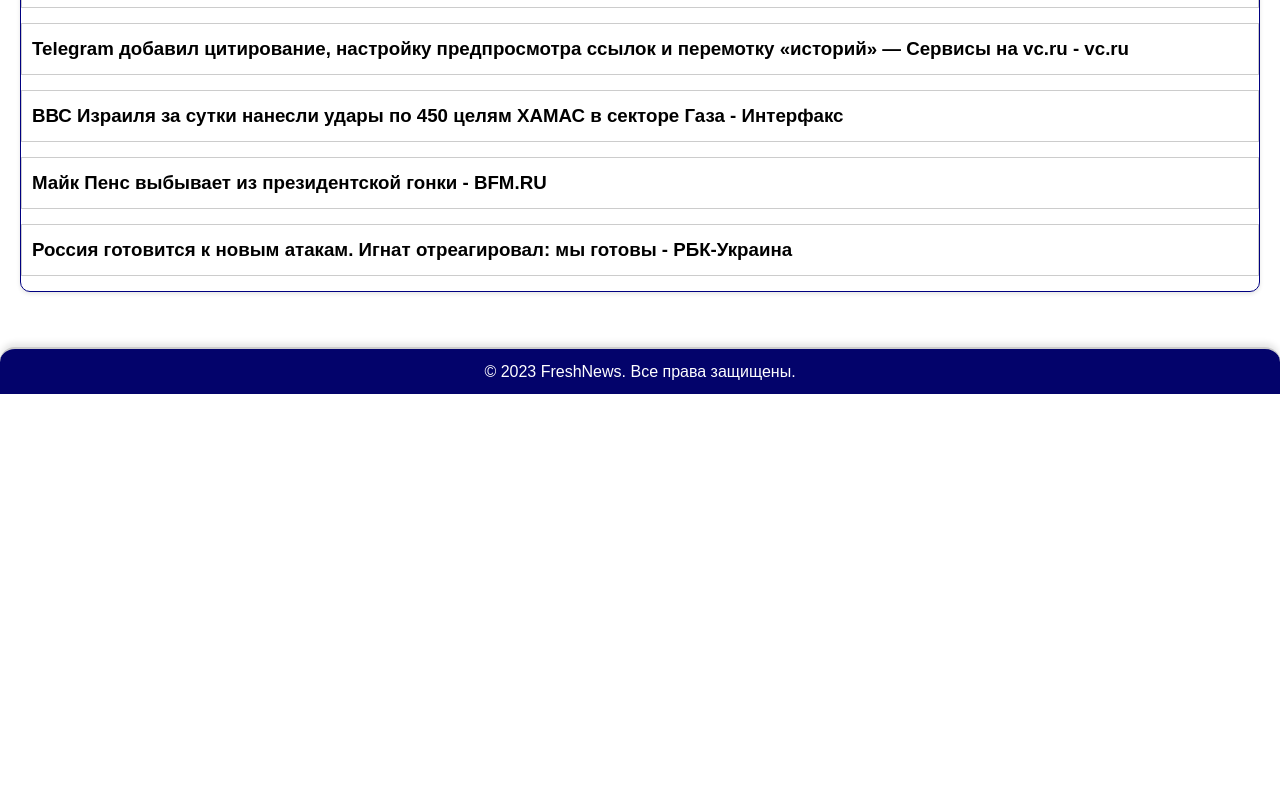
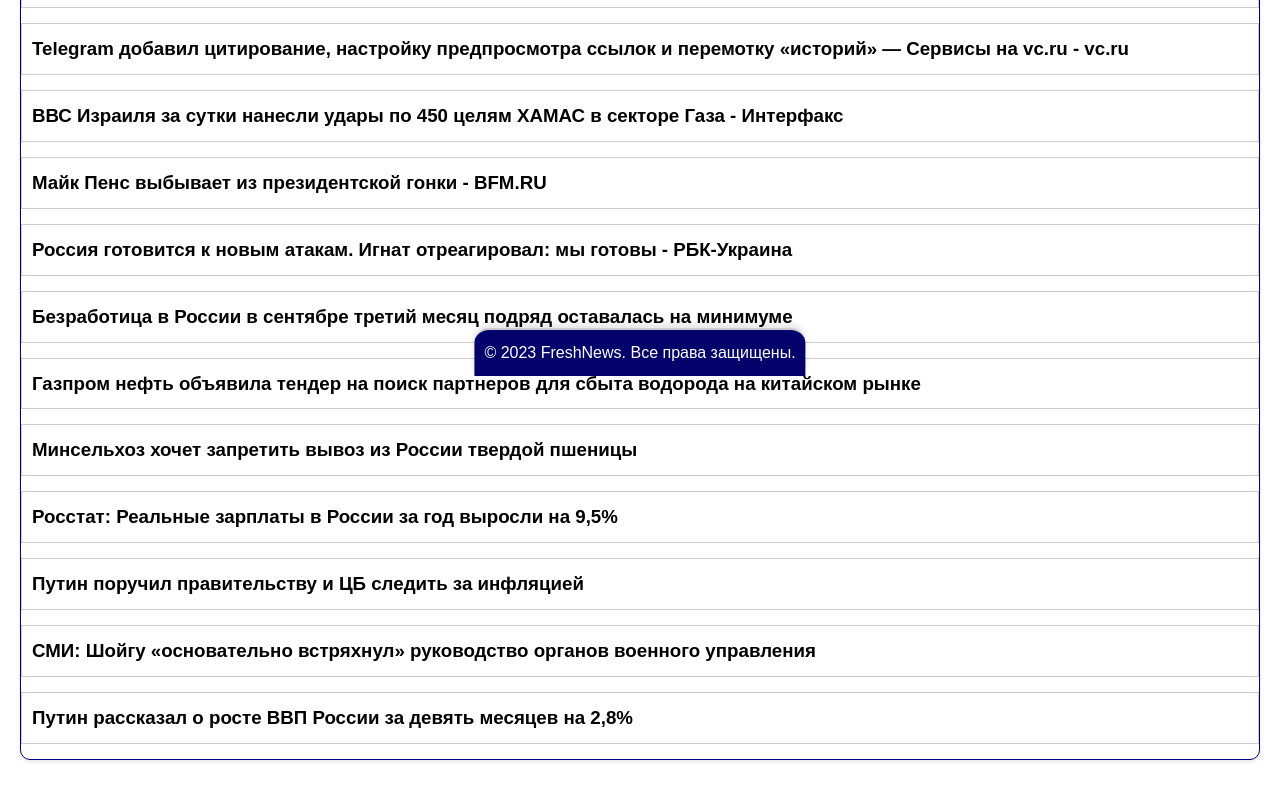
Before and after one commit to Krende99/static-website, a plain HTML site: page index.html in a window 1280 px wide. Shown: the part 424-1224 px from the top of the page. Before the commit the page ends 818 px from the top, so only its background shows below. Drawn offline with Linux system fonts and the light colour scheme.

Commit message:
Add files via upload

```diff
--- a/index.html
+++ b/index.html
@@ -14,19 +14,17 @@
             <ul>
                 <li><a href="#home">Главная</a></li>
                 <li><a href="#news">Новости</a></li>
-                <li><a href="#about">О нас</a></li>
-                <li><a href="#contact">Контакты</a></li>
+                <li><a href="https://vk.com/carrera4">Контакты</a></li>
             </ul>
         </nav>
     </header>
 
     <main>
-        <section>
+        <section id="home">
             <h2>Последние новости</h2>
             <article>
                 <h3>В Ростове-на-Дону сработала система ПВО. Обломки «сбитой воздушной цели» упали на город - Meduza</h3>
                 <p></p>
-
             </article>
             <article>
                 <h3>Аршавин: Такие результаты у «Спартака» не только из-за тренера. Не все футболисты показывают должный уровень - Спорт Mail.ru</h3>
@@ -59,7 +57,41 @@
                 <p></p>
 
             </article>
+            <article>
+                <h3>Безработица в России в сентябре третий месяц подряд оставалась на минимуме</h3>
+                <p></p>
 
+            </article>
+            <article>
+                <h3>Газпром нефть объявила тендер на поиск партнеров для сбыта водорода на китайском рынке</h3>
+                <p></p>
+
+            </article>
+            <article>
+                <h3>Минсельхоз хочет запретить вывоз из России твердой пшеницы</h3>
+                <p></p>
+
+            </article>
+            <article>
+                <h3>Росстат: Реальные зарплаты в России за год выросли на 9,5%</h3>
+                <p></p>
+
+            </article>
+            <article>
+                <h3>Путин поручил правительству и ЦБ следить за инфляцией</h3>
+                <p></p>
+
+            </article>
+            <article>
+                <h3>СМИ: Шойгу «основательно встряхнул» руководство органов военного управления</h3>
+                <p></p>
+
+            </article>
+            <article>
+                <h3>Путин рассказал о росте ВВП России за девять месяцев на 2,8%</h3>
+                <p></p>
+
+            </article>
         </section>
     </main>
 
--- a/site.css
+++ b/site.css
@@ -70,4 +70,8 @@ footer {
     border-top-left-radius: 15px;
     border-top-right-radius: 15px;
     box-shadow: 0 -4px 6px rgba(0, 0, 0, 0.1);
+    position: fixed;
+    bottom: 0;
+    left: 50%;
+    transform: translateX(-50%);
 }
```
